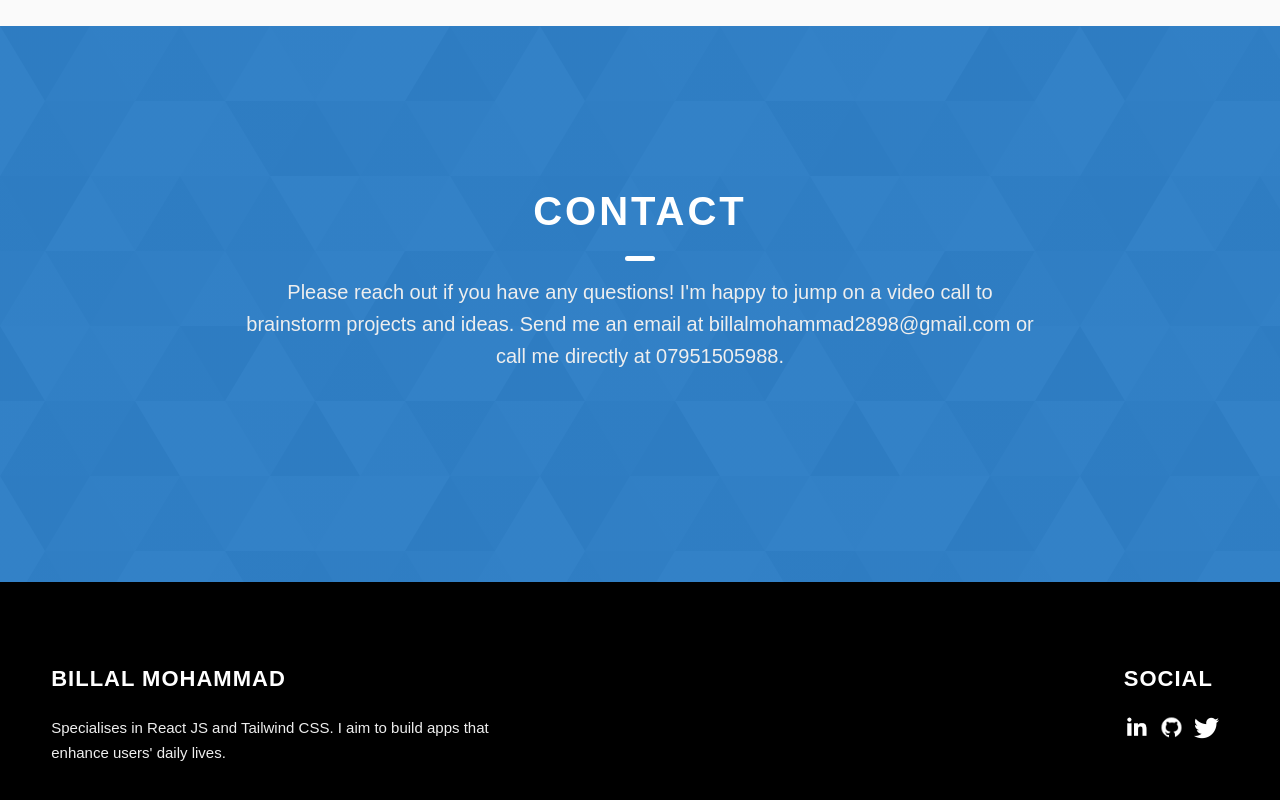
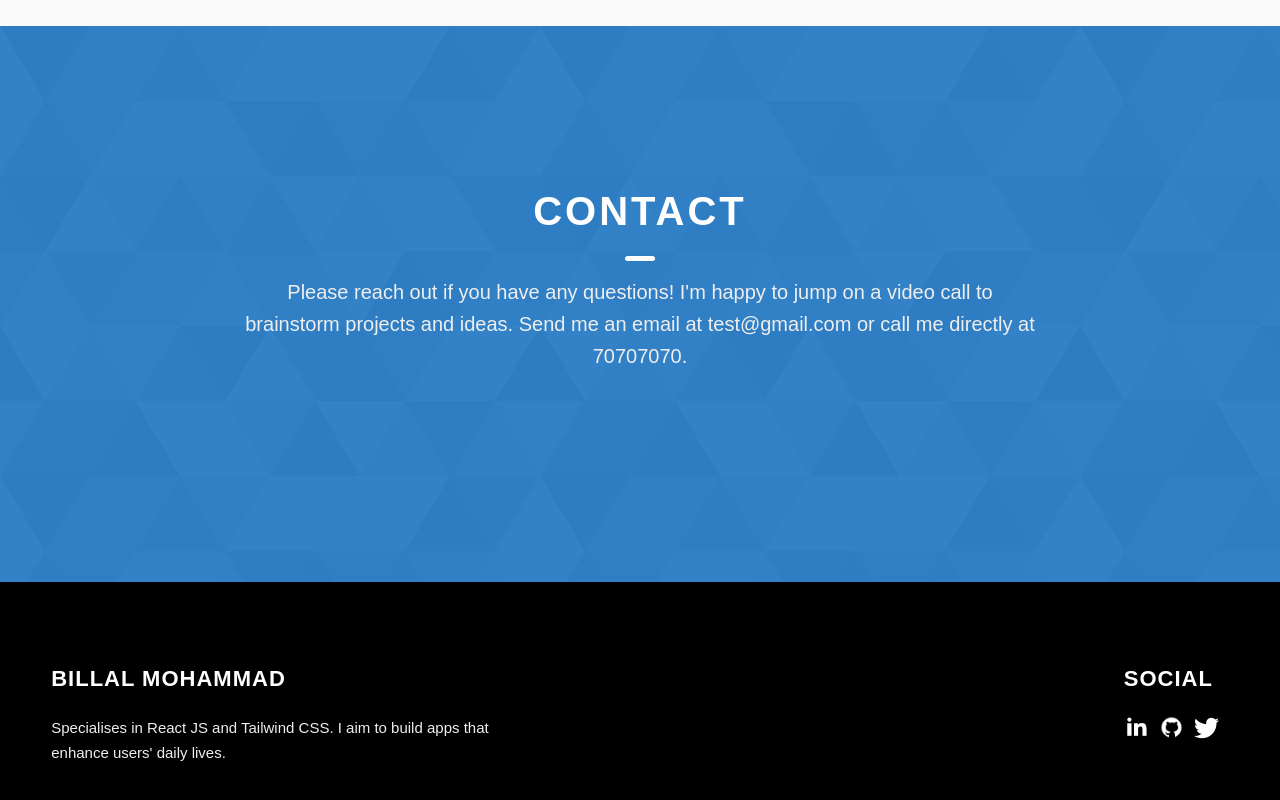
Before and after one commit to bilmoh/portfolio, a React (Create React App) app: page / in a window 1280 px wide. Shown: the part 3001-3801 px from the top of the page. Built offline with nearby package versions, Linux system fonts and the light colour scheme.

Commit message:
Updated home

```diff
--- a/src/pages/Home.jsx
+++ b/src/pages/Home.jsx
@@ -2,6 +2,9 @@ import React, { useEffect, useState } from "react";
 import { Link } from "react-router-dom";
 
 export default function Home() {
+
+    const phone = "70707070"
+    const email = "test@gmail.com"
     const [projects, setProjects] = useState([]);
 
     useEffect(() => {
@@ -133,7 +136,7 @@ export default function Home() {
                     <h2 className="heading heading-sec heading-sec__mb-med">
                         <span className="heading-sec__main heading-sec__main--lt">Contact</span>
                         <span className="heading-sec__sub heading-sec__sub--lt">
-                            Please reach out if you have any questions! I'm happy to jump on a video call to brainstorm projects and ideas. Send me an email at <a href="mailto:billalmohammad2898@gmail.com">billalmohammad2898@gmail.com</a> or call me directly at <a href="tel:07951505988">07951505988</a>.
+                            Please reach out if you have any questions! I'm happy to jump on a video call to brainstorm projects and ideas. Send me an email at <a href={`mailto:${email}`}>{email}</a> or call me directly at <a href={`tel:${phone}`}>{phone}</a>.
                         </span>
                     </h2>
                 </div>
```
